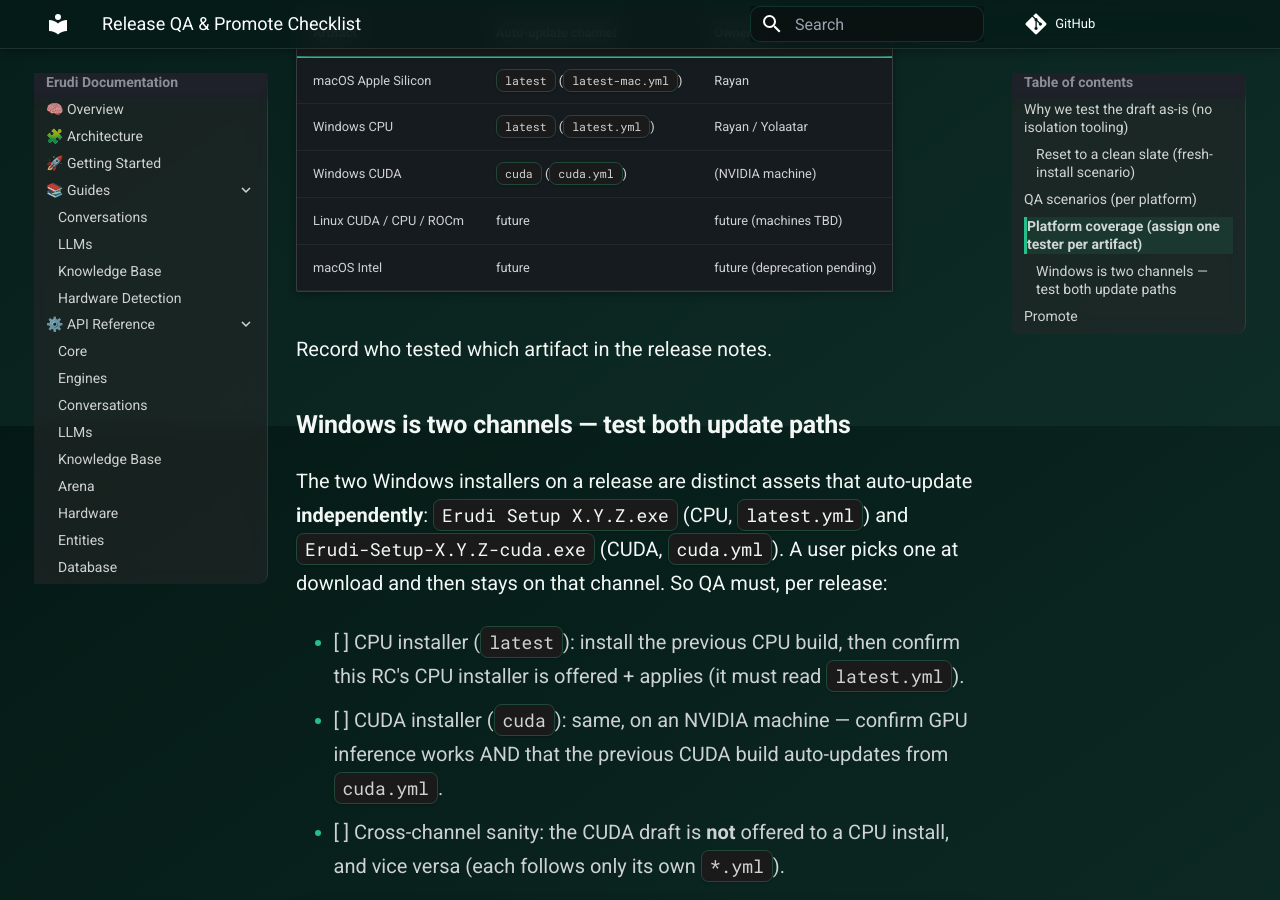
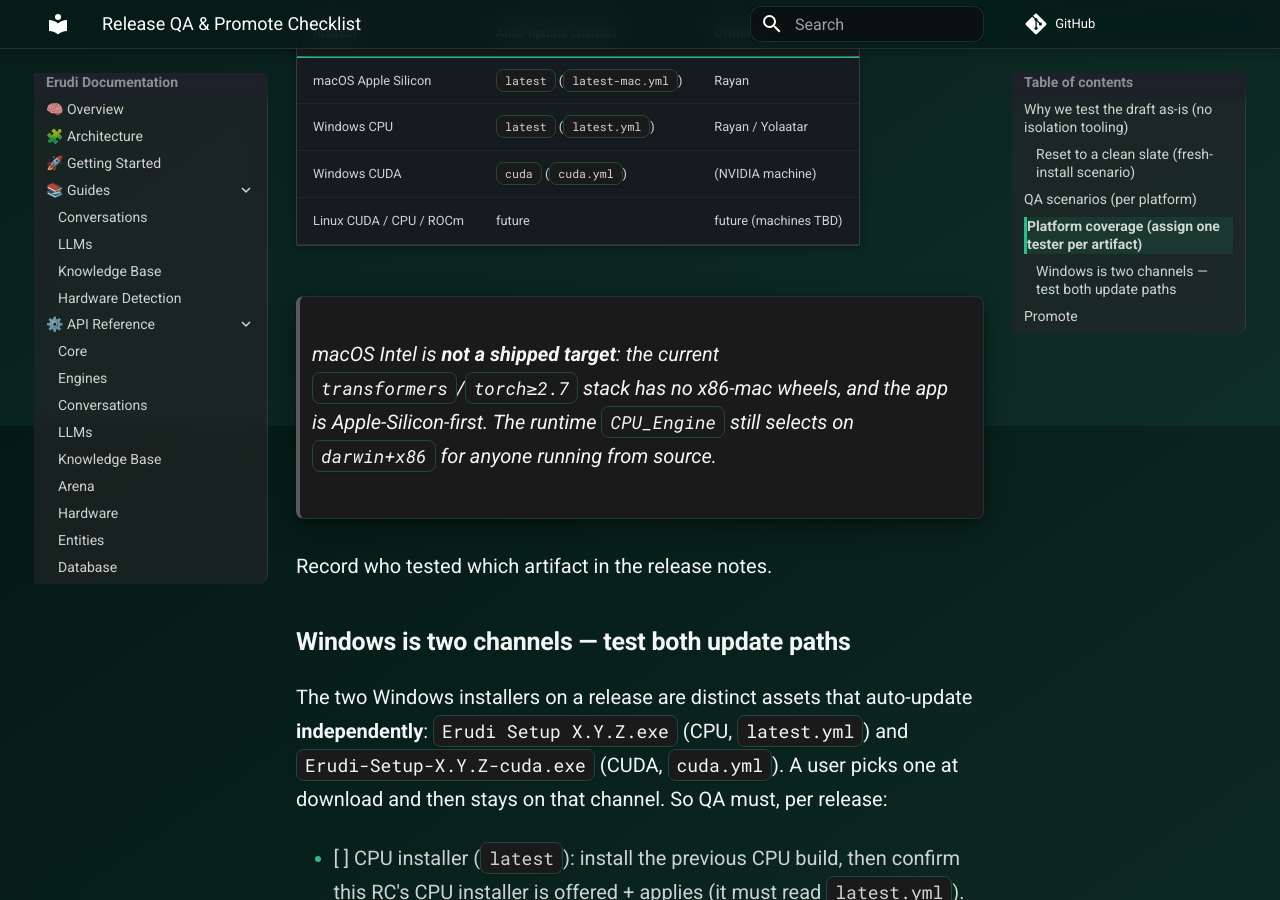
Before and after one commit to djaxchi/erudi, an MkDocs documentation site: the page built from docs/dev/release-qa-checklist.md, in a window 1280 px wide and 900 px high, scrolled down 2323 px. Built offline with MkDocs 1.6.1 and Material for MkDocs 9.7.7, drawn with Linux system fonts in a browser that asks for light colours; comment, search, counter and statistics services are not loaded.

Commit message:
build(packaging): drop Intel Mac as a build target (#77)
PyTorch ships no macOS x86_64 wheels since 2.3 (latest 2.12.1 is arm64-only), and
base.txt pins transformers==5.10.2 which needs torch>=2.7 — so the current stack is
not installable on Intel Mac. Keeping it would mean maintaining a divergent, EOL
torch 2.2.2 / older-transformers stack and re-validating agentic tool detection on
it, against the dep-simplification done in #98. The app is Apple-Silicon-first (MLX
is the mac path). Remove the mac-intel requirements, specs and build/setup scripts;
the runtime CPU_Engine still selects on darwin+x86 for source runs. Reverses the
earlier 'keep Intel' call, which predates the transformers pin that broke it.

```diff
--- a/docs/dev/release-qa-checklist.md
+++ b/docs/dev/release-qa-checklist.md
@@ -68,7 +68,10 @@
 | Windows CPU | `latest` (`latest.yml`) | Rayan / Yolaatar |
 | Windows CUDA | `cuda` (`cuda.yml`) | (NVIDIA machine) |
 | Linux CUDA / CPU / ROCm | future | future (machines TBD) |
-| macOS Intel | future | future (deprecation pending) |
+
+> macOS Intel is **not a shipped target**: the current `transformers`/`torch≥2.7`
+> stack has no x86-mac wheels, and the app is Apple-Silicon-first. The runtime
+> `CPU_Engine` still selects on `darwin+x86` for anyone running from source.
 
 Record who tested which artifact in the release notes.
 
```
Also changed, not shown: CLAUDE.md (+0 -1 lines), README.md (+0 -5 lines), backend/requirements/README.md (+0 -2 lines), 5 other files.
